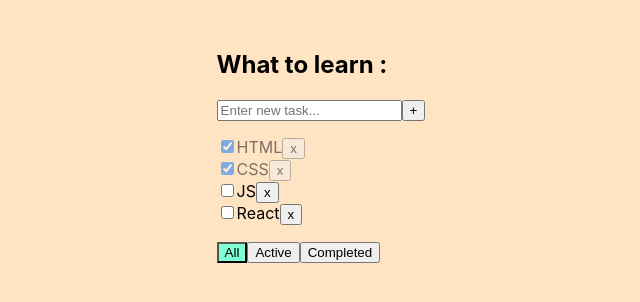
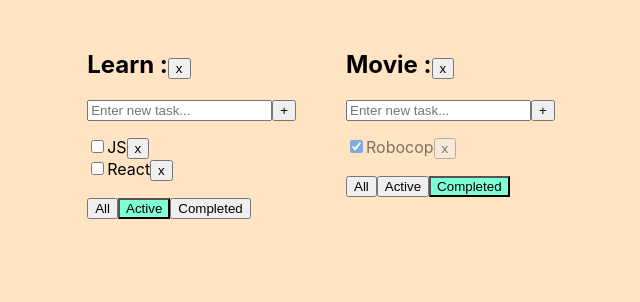
Before and after one commit to Denowich/My-todolist-TEST, a React (Create React App) app: page / in a window 1280 px wide. Shown: the top 302 px of the page, without its empty margins (294-934 px from the left). Built offline with nearby package versions, Linux system fonts and the light colour scheme.

Commit message:
add 2 todolist, change filters in todolists,

```diff
--- a/src/App.tsx
+++ b/src/App.tsx
@@ -5,63 +5,108 @@
 
 
 export type FilterValuesType = 'all' | 'active' | 'completed';
-
+type TodolistType = {
+  id: string
+  title: string
+  filter: FilterValuesType
+}
 
 function App() {
 
-  let [tasks, setTasks] = useState<Array<TasksType>>([
-    { id: v1(), title: 'HTML', isDone: true },
-    { id: v1(), title: 'CSS', isDone: true },
-    { id: v1(), title: 'JS', isDone: false },
-    { id: v1(), title: 'React', isDone: false },
-  ]);
-
-  let [filter, setfilter] = useState<FilterValuesType>('all');
-
-
-  function removeTask(id: string) {
+  function removeTask(id: string, todolistId: string) {
+    let tasks = tasksObj[todolistId]
     let filteredTask = tasks.filter(t => t.id !== id)
-    setTasks(filteredTask)
+    tasksObj[todolistId] = filteredTask
+    setTasks({ ...tasksObj })
   }
 
-  function addTask(title: string) {
+  function addTask(title: string, todolistId: string) {
     let newTask = { id: v1(), title: title, isDone: false }
+    let tasks = tasksObj[todolistId]
     let newTasks = [newTask, ...tasks]
-    setTasks(newTasks)
+    tasksObj[todolistId] = newTasks;
+    setTasks({ ...tasksObj })
   }
 
 
-  let tasksForTodolist = tasks;
-  if (filter === 'active') {
-    tasksForTodolist = tasks.filter(t => t.isDone === false)
-  }
-
-  if (filter === 'completed') {
-    tasksForTodolist = tasks.filter(t => t.isDone === true)
-  }
-  function changefilter(value: FilterValuesType) {
-    setfilter(value)
+  function changefilter(value: FilterValuesType, todolistId: string) {
+    let todolist = todolists.find(tl => tl.id === todolistId)
+    if (todolist) {
+      todolist.filter = value;
+      setTodolists([...todolists])
+    }
   }
 
 
-  function changeStatus(taskId: string, isDone: boolean) {
+  function changeStatus(taskId: string, isDone: boolean, todolistId: string) {
+    let tasks = tasksObj[todolistId]
     let task = tasks.find(t => t.id === taskId)
     if (task) {
       task.isDone = isDone
+      setTasks({ ...tasksObj })
     }
-    setTasks([...tasks])
+  }
+
+
+  let todolistId1 = v1();
+  let todolistId2 = v1();
+
+  let [todolists, setTodolists] = useState<Array<TodolistType>>([
+    { id: todolistId1, title: 'Learn :', filter: 'active' },
+    { id: todolistId2, title: 'Movie :', filter: 'completed' }
+  ]);
+
+  let [tasksObj, setTasks] = useState({
+    [todolistId1]: [
+      { id: v1(), title: 'HTML', isDone: true },
+      { id: v1(), title: 'CSS', isDone: true },
+      { id: v1(), title: 'JS', isDone: false },
+      { id: v1(), title: 'React', isDone: false },
+    ],
+    [todolistId2]: [
+      { id: v1(), title: 'Robocop', isDone: true },
+      { id: v1(), title: 'Terminator', isDone: false },
+    ]
+  })
+
+
+  let removeTodolist = (todolistId: string) => {
+    let filteredTodolist = todolists.filter(tl=> tl.id !== todolistId)
+    setTodolists(filteredTodolist)
+    delete tasksObj[todolistId]
+    setTasks(tasksObj);
   }
 
   return (
     <div className="app">
-      <Todolist title='What to learn :'
-        tasks={tasksForTodolist}
-        removeTask={removeTask}
-        addTask={addTask}
-        changefilter={changefilter}
-        changeTaskStatus={changeStatus}
-        filter={filter}
-      />
+
+      {
+        todolists.map((tl) => {
+
+          let tasksForTodolist = tasksObj[tl.id];
+          if (tl.filter === 'active') {
+            tasksForTodolist = tasksForTodolist.filter(t => t.isDone === false)
+          }
+
+          if (tl.filter === 'completed') {
+            tasksForTodolist = tasksForTodolist.filter(t => t.isDone === true)
+          }
+
+          return <Todolist
+            title={tl.title}
+            tasks={tasksForTodolist}
+            removeTask={removeTask}
+            addTask={addTask}
+            changefilter={changefilter}
+            changeTaskStatus={changeStatus}
+            filter={tl.filter}
+            key={tl.id}
+            id={tl.id}
+            removeTodolist={removeTodolist}
+          />
+        })
+      }
+
     </div>
   )
 }
--- a/src/Todolist.tsx
+++ b/src/Todolist.tsx
@@ -10,11 +10,13 @@
 type PropsType = {
   title: string
   tasks: Array<TasksType>
-  removeTask: (taskId: string) => void
-  addTask: (title: string) => void
-  changefilter: (value: FilterValuesType) => void
-  changeTaskStatus: (taskId: string, isDone: boolean) => void
+  removeTask: (taskId: string, todolistId: string) => void
+  addTask: (title: string, todolistId: string) => void
+  changefilter: (value: FilterValuesType, todolistId: string) => void
+  changeTaskStatus: (taskId: string, isDone: boolean, todolistId: string) => void
   filter: FilterValuesType
+  id: string
+  removeTodolist: (todolistId: string) => void
 }
 
 export function Todolist(props: PropsType) {
@@ -28,7 +30,7 @@
     setError(null)
     if (e.ctrlKey && e.code === 'Enter') {
       if (newTaskTitle.trim() !== '') {
-        props.addTask(newTaskTitle.trim())
+        props.addTask(newTaskTitle.trim(), props.id)
         setNewTaskTitle('')
       }
       setError('Title is required')
@@ -36,20 +38,19 @@
   }
   const addTask = () => {
     if (newTaskTitle.trim() !== '') {
-      props.addTask(newTaskTitle.trim())
+      props.addTask(newTaskTitle.trim(), props.id)
       setNewTaskTitle('')
     }
     setError('Title is required')
   }
-  const onClickAllHandler = () => props.changefilter('all')
-  const onClickActiveHandler = () => props.changefilter('active')
-  const onClickCompletedHandler = () => props.changefilter('completed')
-
-
+  const onClickAllHandler = () => props.changefilter('all', props.id)
+  const onClickActiveHandler = () => props.changefilter('active', props.id)
+  const onClickCompletedHandler = () => props.changefilter('completed', props.id)
+  const removeTodolist = () => props.removeTodolist(props.id)
 
   return (
     <div>
-      <h2>{props.title}</h2>
+      <h2>{props.title}<button onClick={removeTodolist}>x</button></h2>
       <div>
         <input value={newTaskTitle}
           onChange={onChangeNewTaskTitleHandler}
@@ -64,9 +65,9 @@
         {
           props.tasks.map((t) => {
 
-            const onClickRemoveTaskHandler = () => props.removeTask(t.id)
+            const onClickRemoveTaskHandler = () => props.removeTask(t.id, props.id)
             const onChangeTaskStatusHandler = (e: ChangeEvent<HTMLInputElement>) => {
-              props.changeTaskStatus(t.id, e.currentTarget.checked)
+              props.changeTaskStatus(t.id, e.currentTarget.checked, props.id)
             }
 
             return <li key={t.id} className={t.isDone ? "is-done" : ''}>
```
